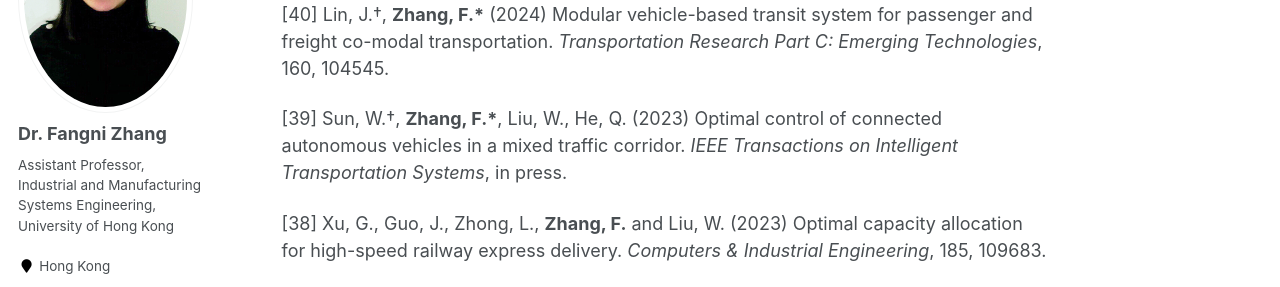
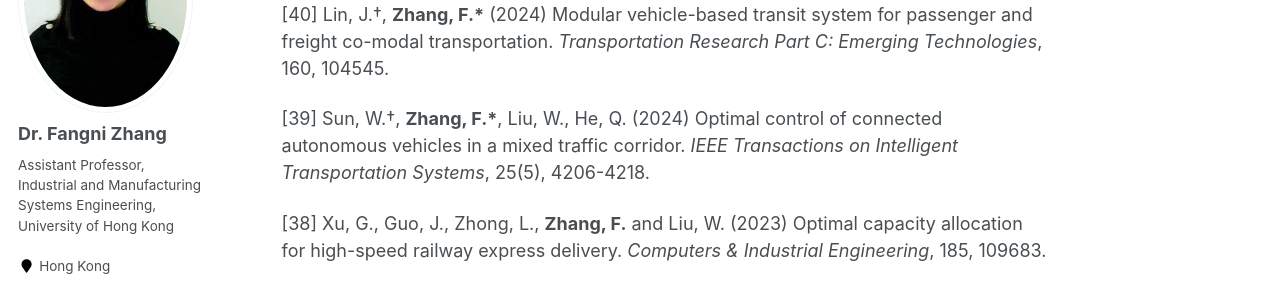
Before and after one commit to fangnizhang/fangnizhang.github.io, a Jekyll site: the page built from _pages/publications.md, in a window 1280 px wide and 900 px high, scrolled down 389 px. Shown: the part 152-439 px from the top of the window. Built offline with Jekyll 4.4.1, drawn with Linux system fonts in a browser that asks for light colours.

Commit message:
Update publications.md

```diff
--- a/_pages/publications.md
+++ b/_pages/publications.md
@@ -26,7 +26,7 @@ Journal Publications
 
 [40] Lin, J.†, __Zhang, F.\*__ (2024) Modular vehicle-based transit system for passenger and freight co-modal transportation. _Transportation Research Part C: Emerging Technologies_, 160, 104545.
 
-[39] Sun, W.†, __Zhang, F.\*__, Liu, W., He, Q. (2023) Optimal control of connected autonomous vehicles in a mixed traffic corridor. _IEEE Transactions on Intelligent Transportation Systems_, in press.
+[39] Sun, W.†, __Zhang, F.\*__, Liu, W., He, Q. (2024) Optimal control of connected autonomous vehicles in a mixed traffic corridor. _IEEE Transactions on Intelligent Transportation Systems_, 25(5), 4206-4218.
 
 [38] Xu, G., Guo, J., Zhong, L., __Zhang, F.__ and Liu, W. (2023) Optimal capacity allocation for high-speed railway express delivery. _Computers & Industrial Engineering_, 185, 109683.
 
```
